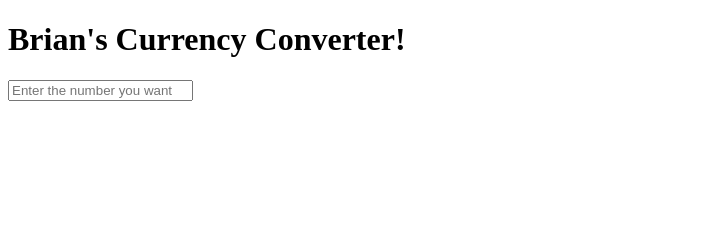
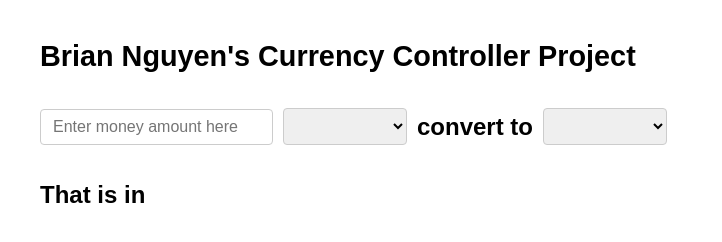
Before and after one commit to briann02/currency_converter, a plain HTML site: page index.html in a window 1280 px wide. Shown: the whole page, without its empty margins (0-722 px from the left). Drawn offline with nearby package versions, Linux system fonts and the light colour scheme.

Commit message:
reworked page layout and input/select func added

```diff
--- a/app.js
+++ b/app.js
@@ -1,5 +1,12 @@
 // app.js
-angular.module('myApp', [])
-  .controller('MainController', function($scope) {
-    $scope.title = "Brian's Currency Converter!";
-  });
+var app = angular.module('myApp', []);
+
+// list of currencies
+app.controller('DisplayController', function($scope) {
+    $scope.currencies = ["U.S. Dollar", "JP Yen", "Euro"];
+});
+
+// conversion logic
+app.controller('ConvertController', function($scope) {
+
+});
--- a/index.html
+++ b/index.html
@@ -3,14 +3,25 @@
 <html ng-app="myApp">
 <head>
   <meta charset="UTF-8">
-  <title>AngularJS App</title>
+  <title>AngularJS Currency Converter by Brian Nguyen</title>
+  <link rel="stylesheet" href="style.css">
   <script src="https://ajax.googleapis.com/ajax/libs/angularjs/1.8.3/angular.min.js"></script>
   <script src="app.js"></script>
 </head>
 <body>
-  <div ng-controller="MainController">
-    <h1>{{ title }}</h1>
-    <input type="number" ng-model="base_num" placeholder="Enter the number you want to convert">
+  <div ng-controller="DisplayController">
+    <h1>Brian Nguyen's Currency Controller Project</h1>
+
+    <div class="horizontal-row">
+      <input type="number" ng-model="base_num" placeholder="Enter money amount here">
+      <select ng-model="base_curr" ng-options="x for x in currencies"></select>
+      <h2> convert to </h2>
+      <select ng-model="new_curr" ng-options="x for x in currencies"></select>
+    </div>
+
+    <div class="horizontal-row" ng-controller="ConvertController">
+      <h2 ng-model="final_ans"> That is {{final_num}} in {{final_curr}}</h2>
+    </div>
   </div>
 </body>
 </html>
--- /dev/null
+++ b/style.css
@@ -0,0 +1,29 @@
+/* general */
+body {
+  font-family: Arial, sans-serif;
+  margin: 40px;
+  color: black;
+}
+
+/* header */
+h1 {
+  margin-bottom: 20px;
+  font-size: 1.8em;
+}
+
+/* make converter horizontal */
+.horizontal-row {
+  display: flex;
+  align-items: center;
+  gap: 10px;
+  outline-color: black;
+}
+
+/* input and select */
+input[type="number"],
+select {
+  padding: 8px 12px;
+  font-size: 1em;
+  border: 1px solid #ccc;
+  border-radius: 4px;
+}
```
